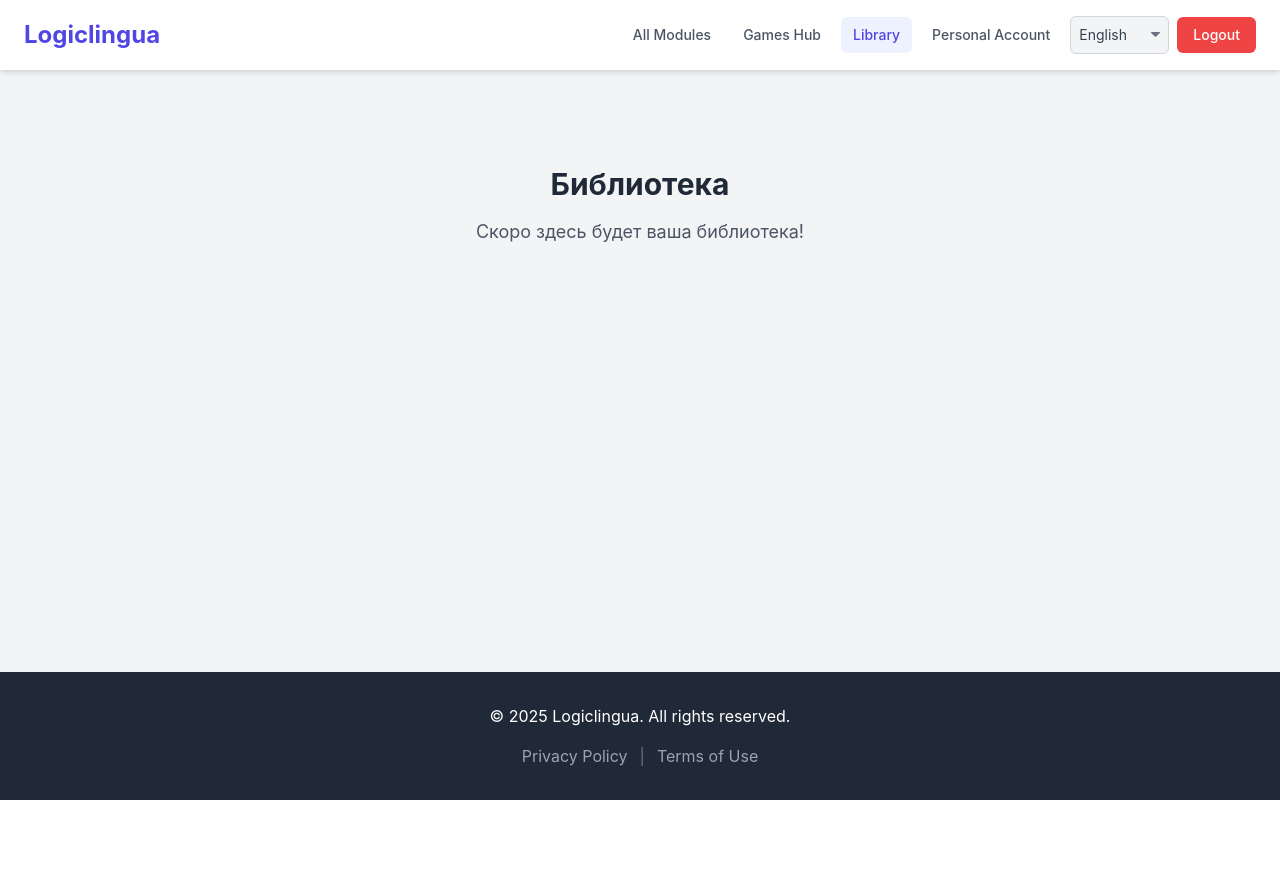
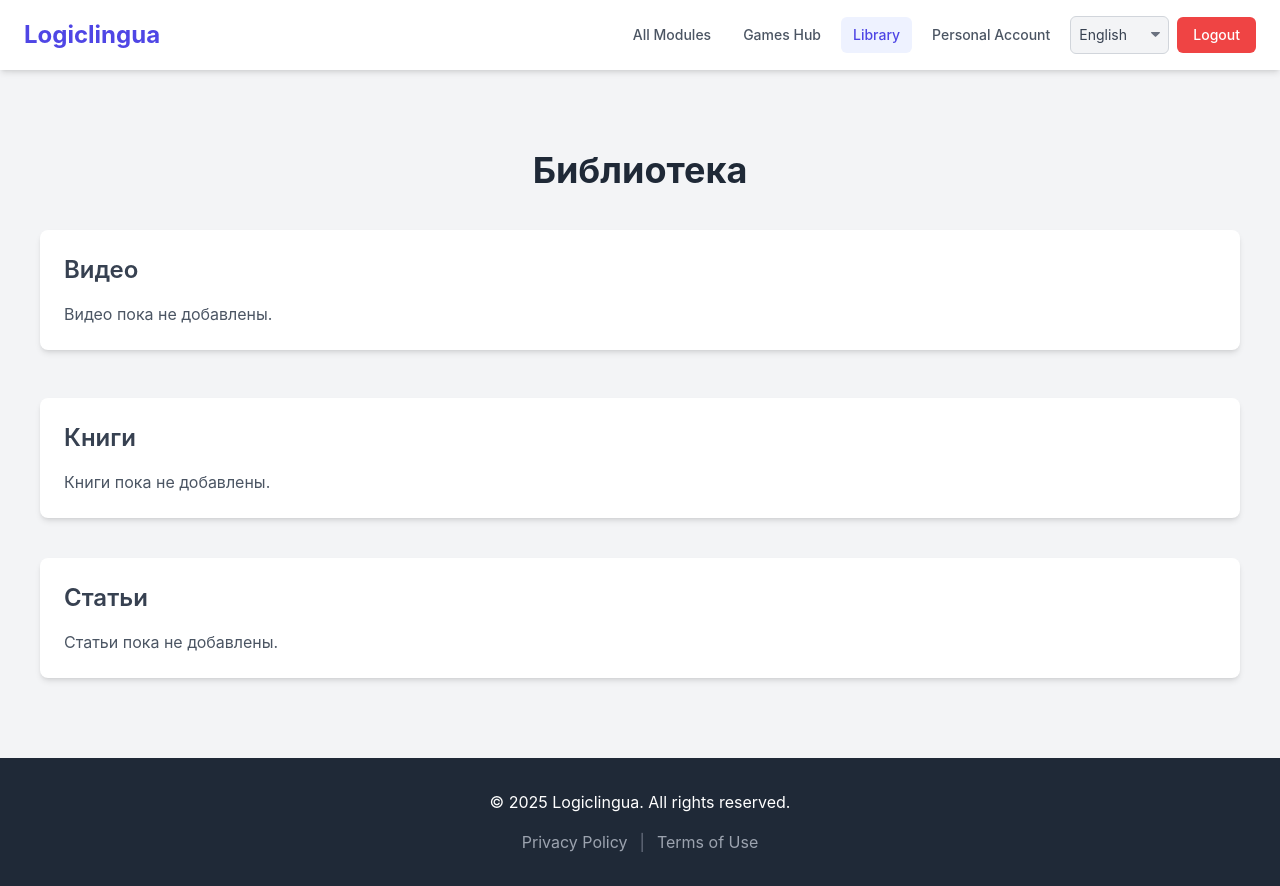
Before and after one commit to Dilmukhammed/khurli, a React (Create React App) app: page /library in a window 1280 px wide. Before the commit the page ends 800 px from the top, so only its background shows below. Built offline with nearby package versions, Linux system fonts and the light colour scheme; sample sign-in values are in the browser's storage.

Commit message:
feat: Add sections for Videos, Books, and Articles to Library page
- Updated LibraryPage.js to display three distinct sections: Videos, Books, and Articles.
- Each section includes a title and a placeholder message.
- Added translations for new UI elements in English and Russian.

```diff
--- a/src/pages/LibraryPage.js
+++ b/src/pages/LibraryPage.js
@@ -8,21 +8,46 @@ const LibraryPage = () => {
   const translations = {
     ru: {
       title: "Библиотека",
-      comingSoon: "Скоро здесь будет ваша библиотека!",
+      videosTitle: "Видео",
+      videosPlaceholder: "Видео пока не добавлены.",
+      booksTitle: "Книги",
+      booksPlaceholder: "Книги пока не добавлены.",
+      articlesTitle: "Статьи",
+      articlesPlaceholder: "Статьи пока не добавлены.",
     },
     en: {
       title: "Library",
-      comingSoon: "Your library will be here soon!",
+      videosTitle: "Videos",
+      videosPlaceholder: "No videos added yet.",
+      booksTitle: "Books",
+      booksPlaceholder: "No books added yet.",
+      articlesTitle: "Articles",
+      articlesPlaceholder: "No articles added yet.",
     }
   };
 
   // Select the correct translation based on the current language
   const t = translations[language] || translations.en; // Fallback to English
 
+  const Section = ({ title, placeholder }) => (
+    <section className="mb-12 p-6 bg-white rounded-lg shadow-md">
+      <h2 className="text-2xl font-semibold text-gray-700 mb-4">{title}</h2>
+      <p className="text-gray-600">{placeholder}</p>
+      {/* Future content for this section will go here */}
+    </section>
+  );
+
   return (
-    <div className="container mx-auto px-6 py-12 text-center">
-      <h1 className="text-3xl font-bold text-gray-800 mb-4">{t.title}</h1>
-      <p className="text-lg text-gray-600">{t.comingSoon}</p>
+    <div className="container mx-auto px-4 py-8">
+      <header className="text-center mb-10">
+        <h1 className="text-4xl font-bold text-gray-800">{t.title}</h1>
+      </header>
+
+      <div className="space-y-10">
+        <Section title={t.videosTitle} placeholder={t.videosPlaceholder} />
+        <Section title={t.booksTitle} placeholder={t.booksPlaceholder} />
+        <Section title={t.articlesTitle} placeholder={t.articlesPlaceholder} />
+      </div>
     </div>
   );
 };
```
